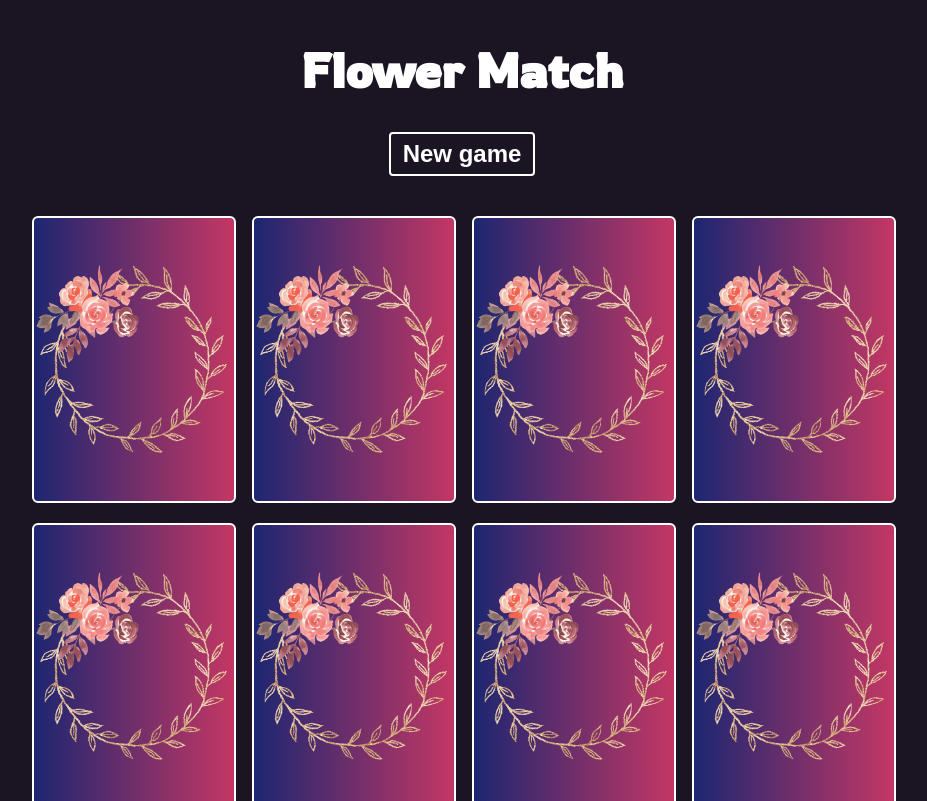
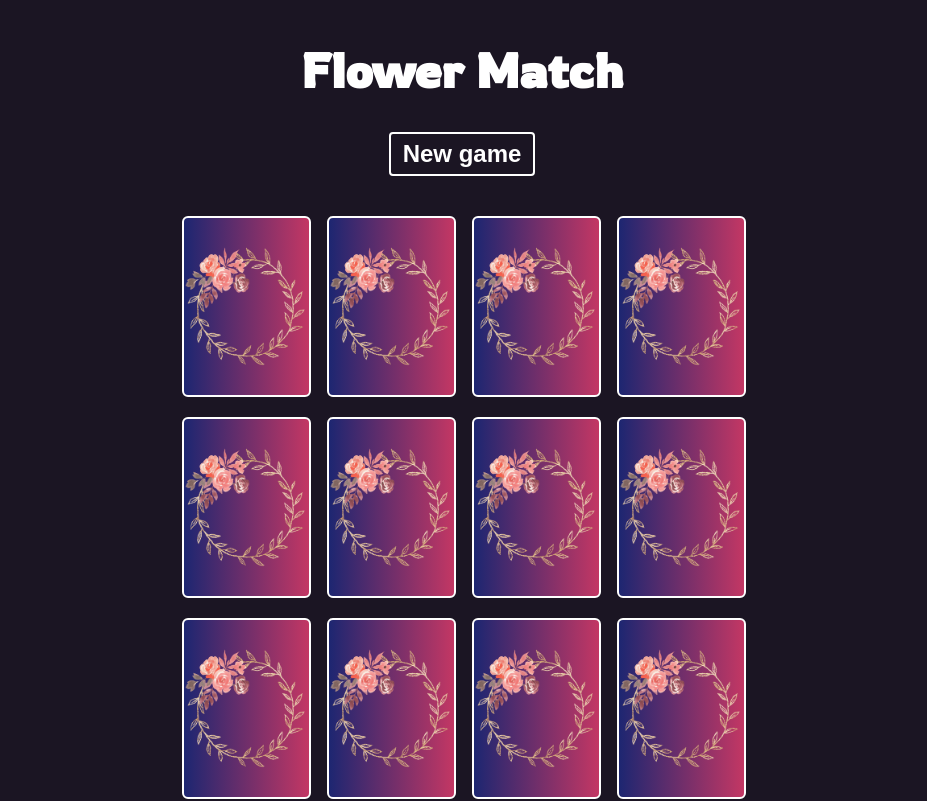
Before and after one commit to InnaForkert/memory-game, a React (Create React App) app: page / in a window 1280 px wide. Shown: the top 801 px of the page, without its empty margins (178-1105 px from the left). Built offline with nearby package versions, Linux system fonts and the light colour scheme.

Commit message:
decresed cards` sizes

```diff
--- a/src/App.css
+++ b/src/App.css
@@ -1,5 +1,5 @@
 .App {
-  max-width: 860px;
+  max-width: 560px;
   margin: 40px auto;
 }
 
```
